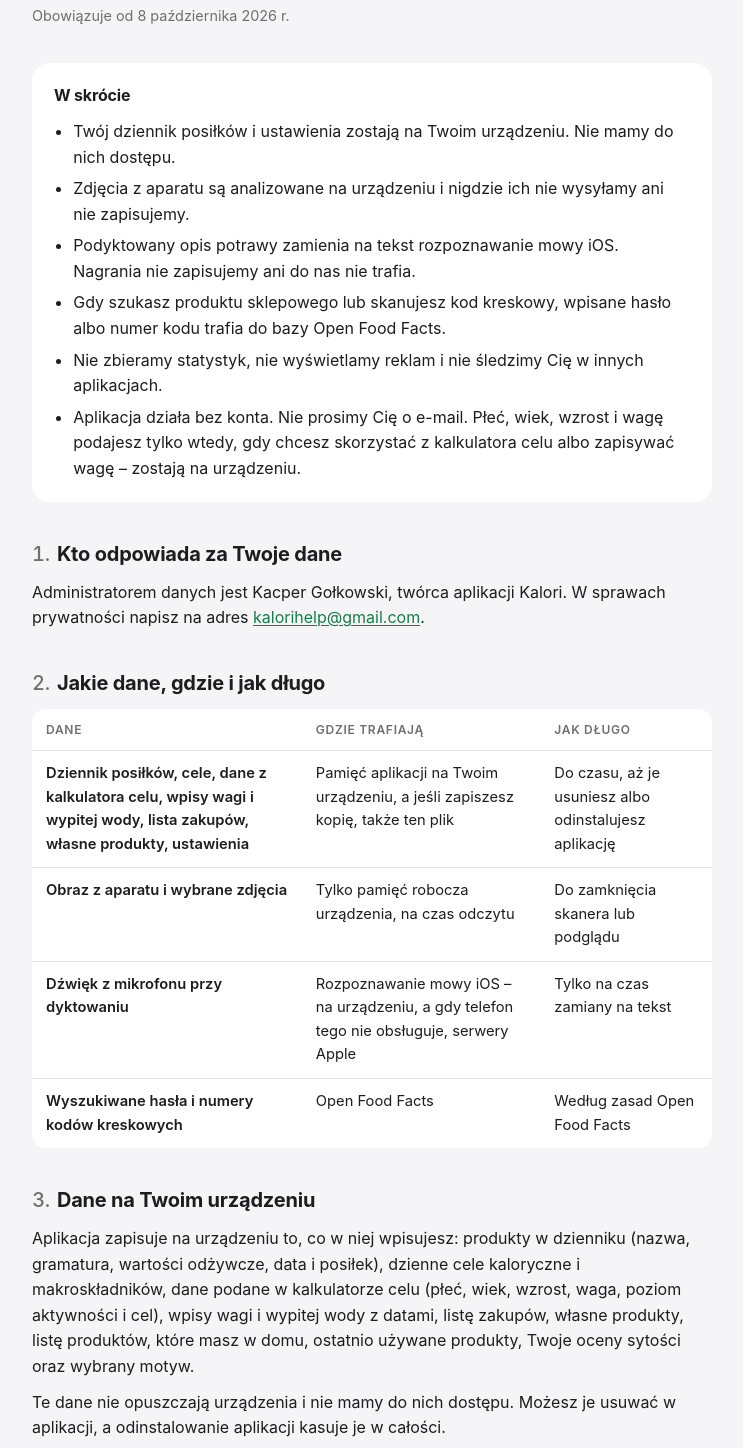
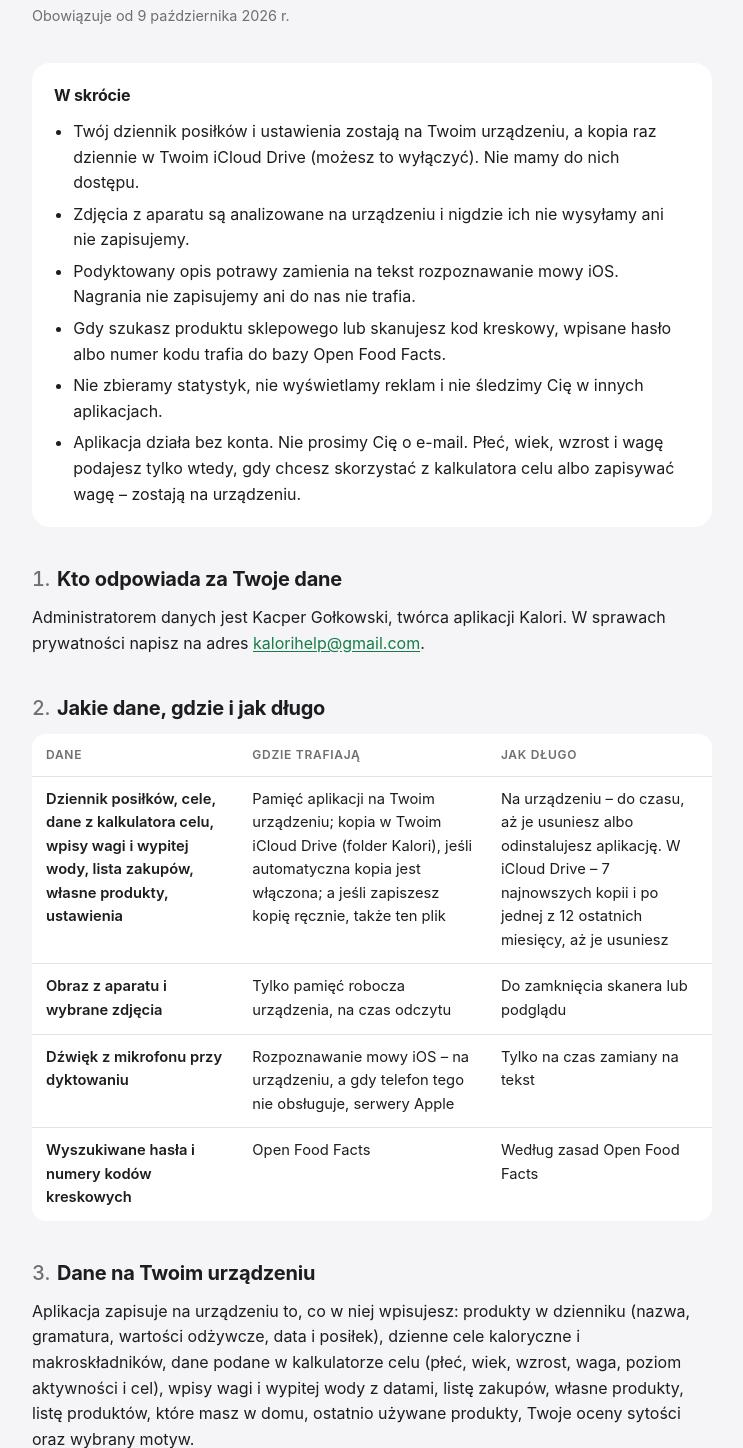
Before and after one commit to Galaa-dev/kalori, a plain HTML site: page polityka-prywatnosci.html in a window 1280 px wide. Shown: the part 105-1553 px from the top of the page, without its empty margins (268-1011 px from the left). Drawn offline with Linux system fonts and the light colour scheme.

Commit message:
Polityka prywatności: automatyczna kopia w iCloud Drive
Claude-Session: https://claude.ai/code/session_01BBit86G8L8eTRrXQiMhbeW

Co-authored-by: Claude <noreply@anthropic.com>

```diff
--- a/polityka-prywatnosci.html
+++ b/polityka-prywatnosci.html
@@ -71,13 +71,13 @@
   <header>
     <a class="app" href="./" style="text-decoration:none">Kalori</a>
     <h1>Polityka prywatności</h1>
-    <p class="updated">Obowiązuje od 8 października 2026 r.</p>
+    <p class="updated">Obowiązuje od 9 października 2026 r.</p>
   </header>
 
   <div class="summary">
     <h2>W skrócie</h2>
     <ul>
-      <li>Twój dziennik posiłków i ustawienia zostają na Twoim urządzeniu. Nie mamy do nich dostępu.</li>
+      <li>Twój dziennik posiłków i ustawienia zostają na Twoim urządzeniu, a kopia raz dziennie w Twoim iCloud Drive (możesz to wyłączyć). Nie mamy do nich dostępu.</li>
       <li>Zdjęcia z aparatu są analizowane na urządzeniu i nigdzie ich nie wysyłamy ani nie zapisujemy.</li>
       <li>Podyktowany opis potrawy zamienia na tekst rozpoznawanie mowy iOS. Nagrania nie zapisujemy ani do nas nie trafia.</li>
       <li>Gdy szukasz produktu sklepowego lub skanujesz kod kreskowy, wpisane hasło albo numer kodu trafia do bazy Open Food Facts.</li>
@@ -97,7 +97,7 @@
       <table>
         <thead><tr><th scope="col">Dane</th><th scope="col">Gdzie trafiają</th><th scope="col">Jak długo</th></tr></thead>
         <tbody>
-          <tr><td>Dziennik posiłków, cele, dane z kalkulatora celu, wpisy wagi i wypitej wody, lista zakupów, własne produkty, ustawienia</td><td>Pamięć aplikacji na Twoim urządzeniu, a jeśli zapiszesz kopię, także ten plik</td><td>Do czasu, aż je usuniesz albo odinstalujesz aplikację</td></tr>
+          <tr><td>Dziennik posiłków, cele, dane z kalkulatora celu, wpisy wagi i wypitej wody, lista zakupów, własne produkty, ustawienia</td><td>Pamięć aplikacji na Twoim urządzeniu; kopia w Twoim iCloud Drive (folder Kalori), jeśli automatyczna kopia jest włączona; a jeśli zapiszesz kopię ręcznie, także ten plik</td><td>Na urządzeniu – do czasu, aż je usuniesz albo odinstalujesz aplikację. W iCloud Drive – 7 najnowszych kopii i po jednej z 12 ostatnich miesięcy, aż je usuniesz</td></tr>
           <tr><td>Obraz z aparatu i wybrane zdjęcia</td><td>Tylko pamięć robocza urządzenia, na czas odczytu</td><td>Do zamknięcia skanera lub podglądu</td></tr>
           <tr><td>Dźwięk z mikrofonu przy dyktowaniu</td><td>Rozpoznawanie mowy iOS – na urządzeniu, a gdy telefon tego nie obsługuje, serwery Apple</td><td>Tylko na czas zamiany na tekst</td></tr>
           <tr><td>Wyszukiwane hasła i numery kodów kreskowych</td><td>Open Food Facts</td><td>Według zasad Open Food Facts</td></tr>
@@ -109,7 +109,8 @@
   <section>
     <h2><span class="no">3.</span>Dane na Twoim urządzeniu</h2>
     <p>Aplikacja zapisuje na urządzeniu to, co w niej wpisujesz: produkty w dzienniku (nazwa, gramatura, wartości odżywcze, data i posiłek), dzienne cele kaloryczne i makroskładników, dane podane w kalkulatorze celu (płeć, wiek, wzrost, waga, poziom aktywności i cel), wpisy wagi i wypitej wody z datami, listę zakupów, własne produkty, listę produktów, które masz w domu, ostatnio używane produkty, Twoje oceny sytości oraz wybrany motyw.</p>
-    <p>Te dane nie opuszczają urządzenia i nie mamy do nich dostępu. Możesz je usuwać w aplikacji, a odinstalowanie aplikacji kasuje je w całości.</p>
+    <p>Te dane nie trafiają do nas i nie mamy do nich dostępu. Poza kopiami opisanymi niżej nie opuszczają urządzenia. Możesz je usuwać w aplikacji, a odinstalowanie aplikacji kasuje je z urządzenia.</p>
+    <p>Jeśli na iPhonie masz włączony iCloud Drive, aplikacja raz dziennie zapisuje kopię tych danych w pliku w Twoim iCloud Drive, w folderze Kalori (Pliki → iCloud Drive → Kalori). Kopię przechowuje Apple na Twoim koncie iCloud według <a href="https://www.apple.com/legal/privacy/" target="_blank" rel="noopener">swojej polityki prywatności</a>; do nas nie trafia. Zostaje 7 najnowszych kopii i po jednej z każdego z 12 ostatnich miesięcy, starsze aplikacja usuwa sama. Automatyczną kopię wyłączysz w Ustawieniach → Kopia zapasowa, a zapisane kopie usuniesz w aplikacji Pliki – odinstalowanie aplikacji ich nie kasuje.</p>
     <p>W Ustawieniach możesz zapisać kopię tych danych do pliku. Plik trafia tylko tam, gdzie sam go zapiszesz albo wyślesz, np. do aplikacji Pliki, na iCloud Drive lub przez AirDrop. Nie wysyłamy go nigdzie sami.</p>
   </section>
 
@@ -157,7 +158,7 @@
     <p>Gdy zmienimy sposób przetwarzania danych, zaktualizujemy tę stronę i datę na górze. O istotnych zmianach poinformujemy w aplikacji.</p>
   </section>
 
-  <footer>Kalori · Polityka prywatności · stan na 08.10.2026</footer>
+  <footer>Kalori · Polityka prywatności · stan na 09.10.2026</footer>
 </div>
 </body>
 </html>
```
